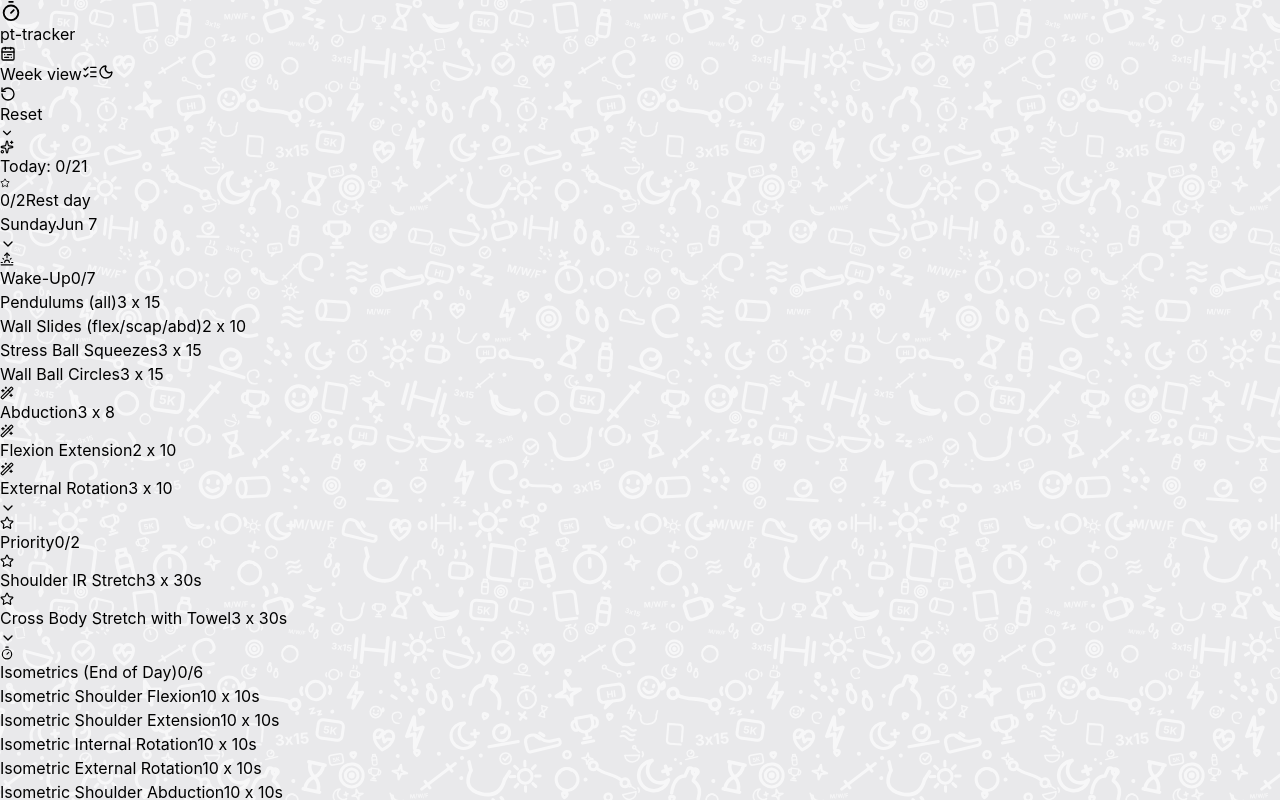
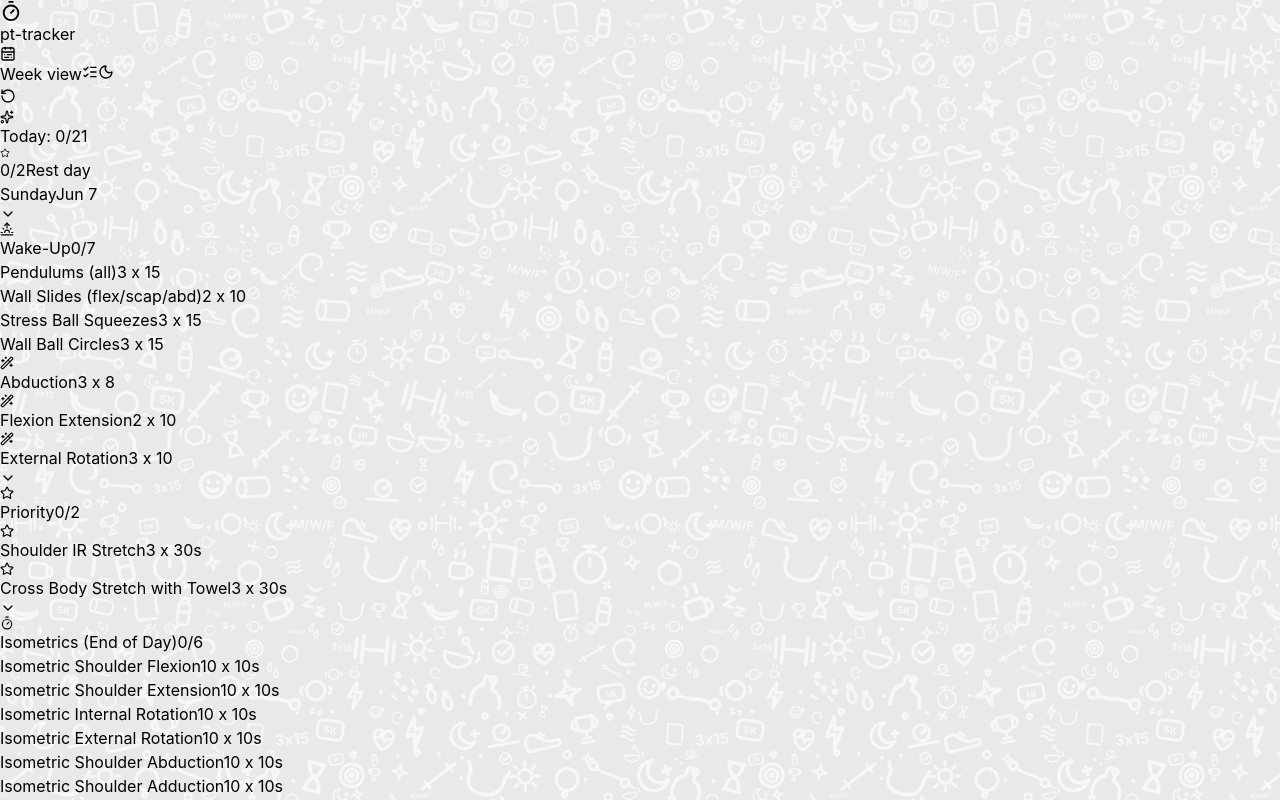
Before and after one commit to ungoldman/pt-tracker, a React (Vite) app: page / in a window 1280 px wide. Shown: the top 800 px of the page. Built offline with nearby package versions, Linux system fonts and the light colour scheme; the HTML template or start-up script is replaced by a standard one.

Commit message:
reset is a ghost icon, red lives in the menu

```diff
--- a/src/components/Header.jsx
+++ b/src/components/Header.jsx
@@ -4,7 +4,6 @@
   Sparkles,
   Star,
   CalendarRange,
-  ChevronDown,
   ChevronsDownUp,
   ChevronsUpDown,
   ListChecks,
@@ -73,17 +72,12 @@
     };
   }, [resetMenuOpen]);
 
-  // One button language: ghost icon buttons for the mode/view controls,
-  // bordered surfaces only for the destructive resets (red text = careful).
+  // One button language: ghost icon buttons throughout; destructive actions
+  // reveal red only inside the reset menu (plus the confirm dialog).
   const ghostButton = `flex items-center gap-1 px-2.5 py-1.5 rounded-lg transition-all text-sm ${
     darkMode
       ? 'text-gray-300 hover:bg-gray-800 hover:text-white'
       : 'text-gray-600 hover:bg-gray-200 hover:text-gray-900'
-  }`;
-  const dangerButton = `flex items-center gap-1 px-2.5 sm:px-3 py-1.5 transition-all text-sm shadow-sm border ${
-    darkMode
-      ? 'bg-gray-800 text-red-400 border-gray-700 hover:bg-red-900/40'
-      : 'bg-white text-red-600 border-gray-300 hover:bg-red-50'
   }`;
 
   return (
@@ -145,17 +139,12 @@
           <div className="relative" ref={resetRef}>
             <button
               onClick={() => setResetMenuOpen((open) => !open)}
-              className={`${dangerButton} rounded-lg`}
+              className={ghostButton}
               title="Reset checkboxes…"
               aria-haspopup="menu"
               aria-expanded={resetMenuOpen}
             >
               <RotateCcw size={16} />
-              Reset
-              <ChevronDown
-                size={14}
-                className={`transition-transform ${resetMenuOpen ? 'rotate-180' : ''}`}
-              />
             </button>
             {resetMenuOpen && (
               <div
```
